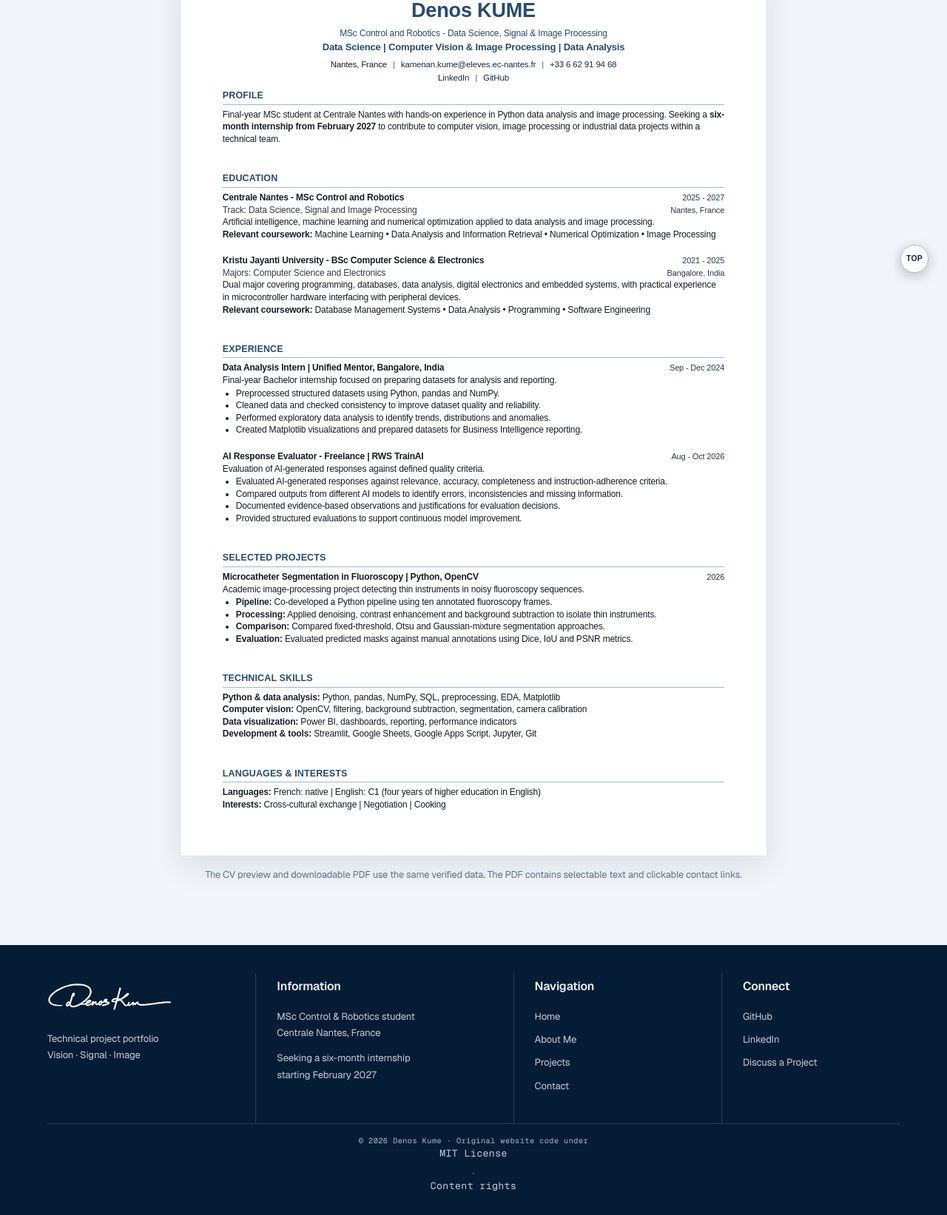
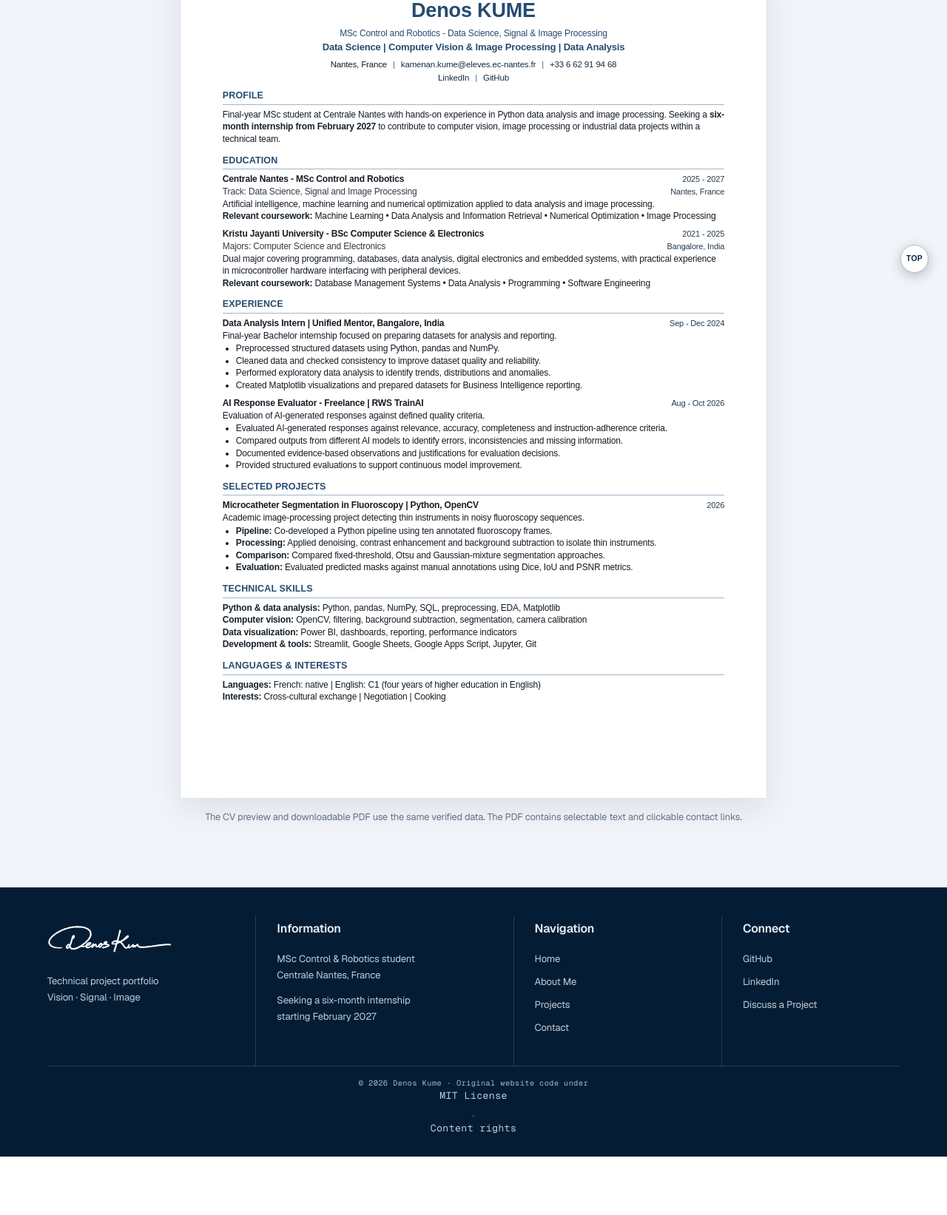
Before and after one commit to denoskume/portfolio, a PHP site: page / in a window 1280 px wide, after a click on "CV". Shown: the part 401-2044 px from the top of the page at 74% size. After the commit the page ends 1965 px from the top, so only its background shows below. Run offline with PHP 8.4, Linux system fonts and the light colour scheme; some web fonts are replaced.

Commit message:
style(cv): reduce section and block gaps in live Harvard preview

```diff
--- a/harvard-cv.css
+++ b/harvard-cv.css
@@ -112,7 +112,7 @@
 }
 /* Explicit physical spacing for the Harvard CV */
 #resume .resume-harvard .cv-section + .cv-section {
-  margin-top: 1cm;
+  margin-top: 0.35cm;
 }
 #resume .resume-harvard .cv-section h2 {
   margin: 0 0 5px;
@@ -127,7 +127,7 @@
   margin: 0;
 }
 #resume .resume-harvard .cv-entry + .cv-entry {
-  margin-top: 0.5cm;
+  margin-top: 0.2cm;
 }
 #resume .resume-harvard .cv-entry-title {
   display: flex;
```
